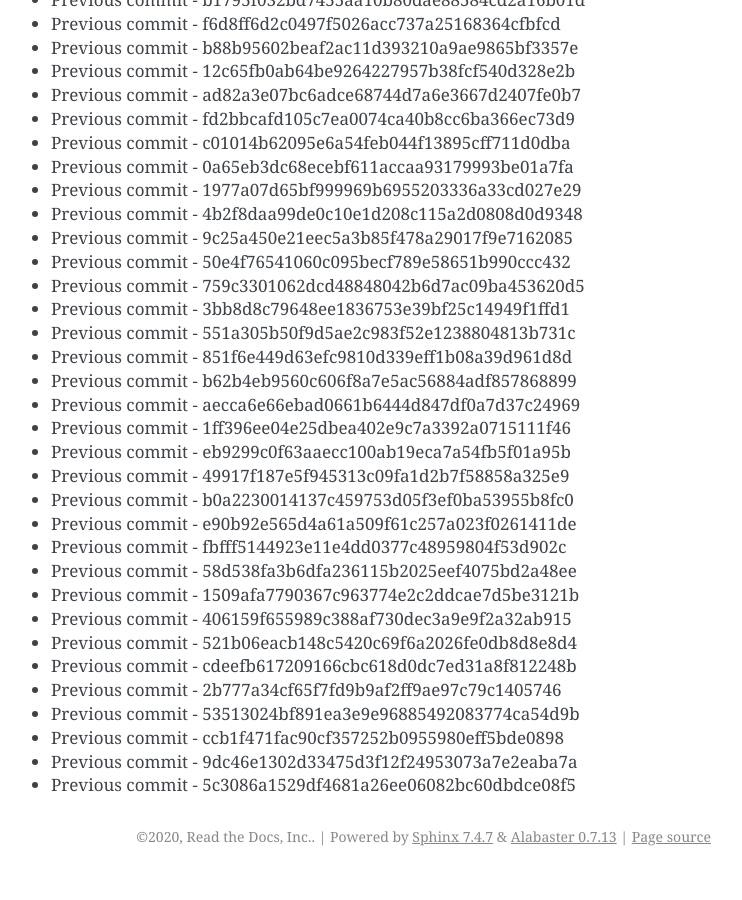
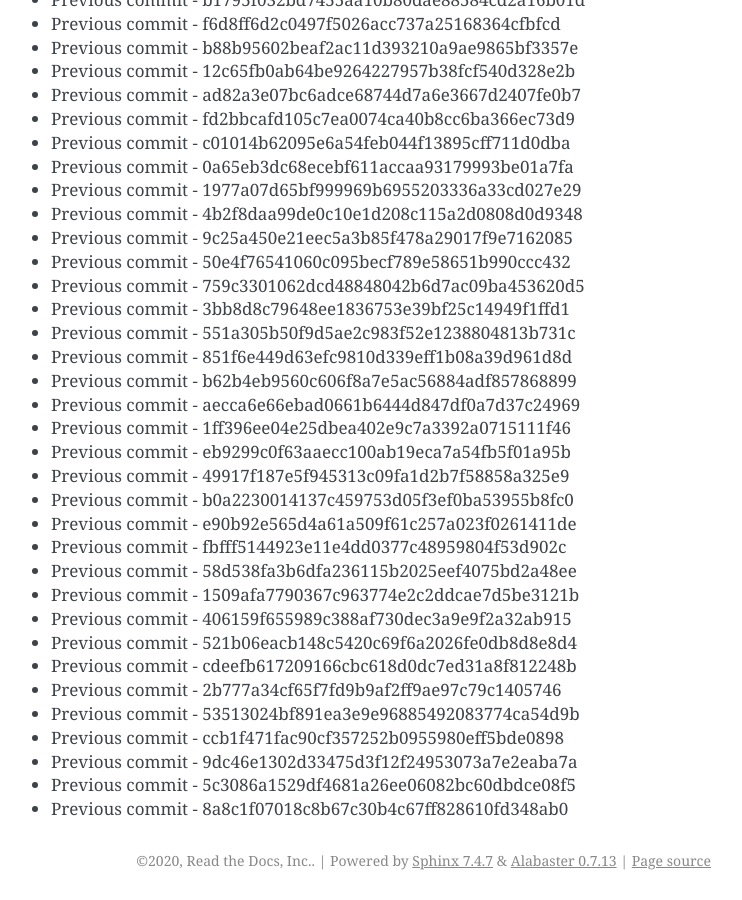
Before and after one commit to readthedocs/rtd-git-stresstest, a Sphinx documentation site: the page built from docs/updates.rst, in a window 1280 px wide and 900 px high, scrolled down 10793 px. Shown: the whole window, without its empty margins (399-1141 px from the left). Built offline with Sphinx 7.4.7, drawn with Linux system fonts in a browser that asks for light colours; before the commit the page ends 11669 px from its top, so only the background shows below that.

Commit message:
Generating commit from previous: 8a8c1f07018c8b67c30b4c67ff828610fd348ab0

```diff
--- a/docs/updates.rst
+++ b/docs/updates.rst
@@ -485,3 +485,4 @@ It can be tested for any performance characteristics.
 * Previous commit - ccb1f471fac90cf357252b0955980eff5bde0898
 * Previous commit - 9dc46e1302d33475d3f12f24953073a7e2eaba7a
 * Previous commit - 5c3086a1529df4681a26ee06082bc60dbdce08f5
+* Previous commit - 8a8c1f07018c8b67c30b4c67ff828610fd348ab0
```
